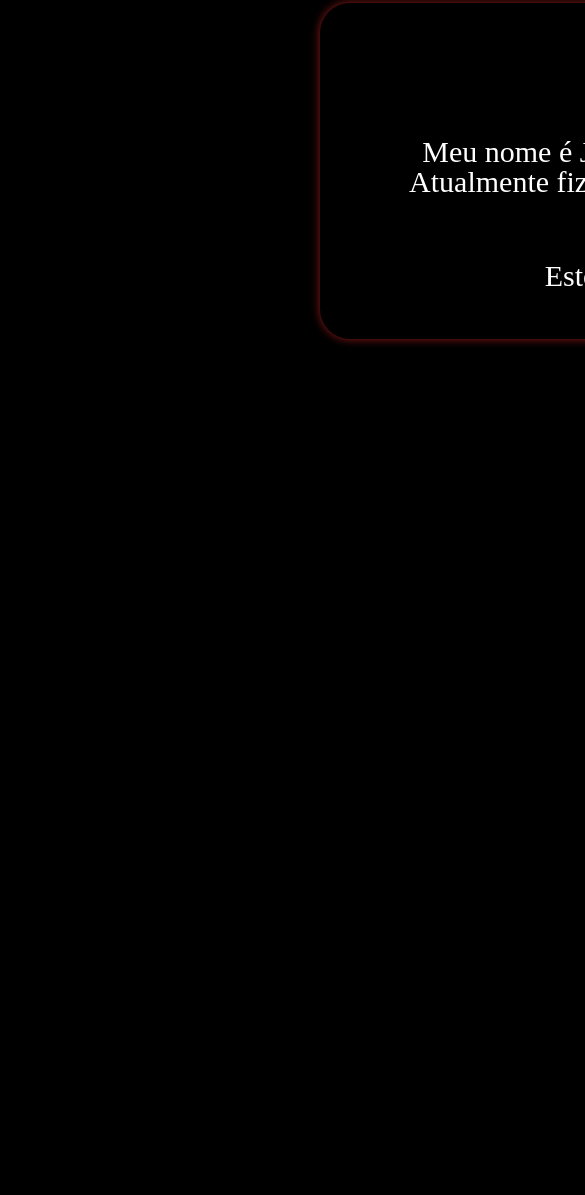
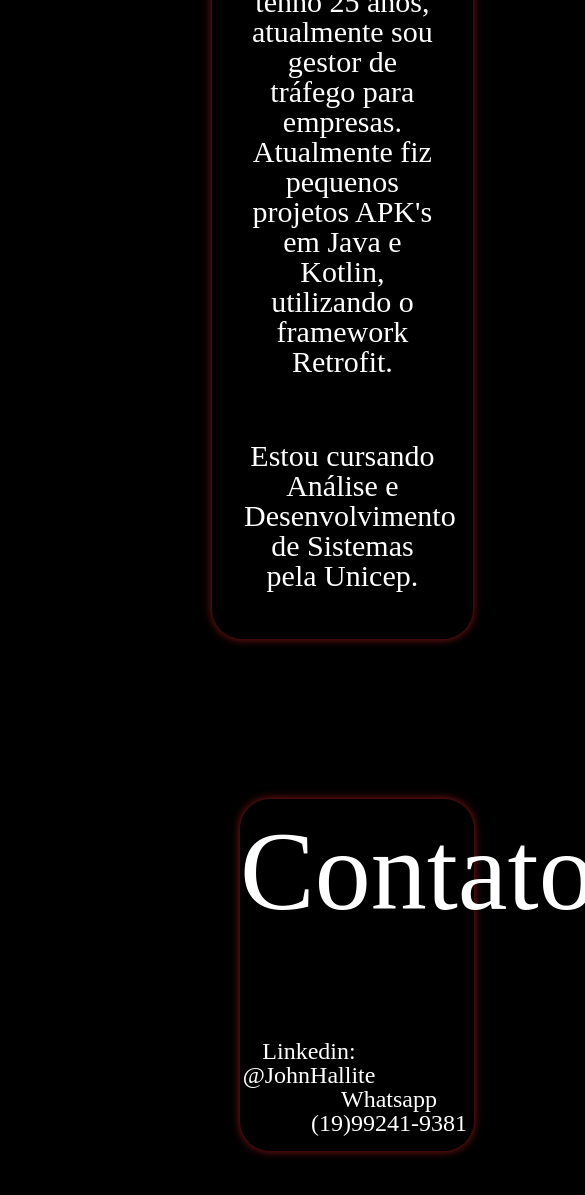
Before and after one commit to JohnPHallite/Primeiro-Projeto, a plain HTML site: page index.html in a window 390 px wide. Shown: the part 1338-2533 px from the top of the page, 585 px wide, since content can reach past the window. Before the commit the page ends 1805 px from the top, so only its background shows below. Drawn offline with Linux system fonts and the light colour scheme.

Commit message:
rodapé finalizado, iniciando a responsividade

```diff
--- a/css/cabecalho.css
+++ b/css/cabecalho.css
@@ -1,4 +1,5 @@
 .cabecalho {
+
     width: 100%;
 
     box-sizing: border-box;
--- a/css/eusou.css
+++ b/css/eusou.css
@@ -42,7 +42,7 @@
     width: 30rem;
     margin: 1rem 1rem 0 0;
     border-radius: 20%;
-    box-shadow: 0 0 25px  #FF2D2D90;
+    box-shadow: 0 0 25px #FF2D2D90;
     margin-top: 2.5rem;
 
 }
--- /dev/null
+++ b/css/rodape.css
@@ -0,0 +1,43 @@
+footer {
+ color: #FFFFFF;
+}
+
+.container-botao {
+    margin-top:10rem;
+    margin-bottom: 8rem;
+    margin-right: 8rem;
+    margin-left: 15rem;
+    text-align: center;
+    padding-top: 1rem;
+    padding-bottom: 1rem;
+    box-sizing: border-box;
+    border-radius: 30px;
+    box-shadow: 0 0 10px #FF2D2D90;
+    width: 60%;
+    align-items: center;
+}
+
+.contatos {
+    font-size: 7rem;
+}
+
+.linkedin {
+    display: inline-block;
+    font-size: 1.5rem;
+    padding-top: 6rem;
+    padding-right: 6rem;
+}
+
+.linkedin:hover {
+    transform: scale(1.03);
+}
+
+.whatsapp {
+    display: inline-block;
+    font-size: 1.5rem;
+    padding-left: 4rem;
+}
+
+.whatsapp:hover {
+    transform: scale(1.03);
+}
--- a/css/sobremim.css
+++ b/css/sobremim.css
@@ -9,17 +9,17 @@
 
 }
 .sobre-alinhamento {
-    margin-top:30rem;
+    margin-top:200px ;
     margin-bottom: 8rem;
     margin-right: 8rem;
-    margin-left: 18rem;
+    margin-left: 180px;
     text-align: center;
     padding-top: 1rem;
     padding-bottom: 1rem;
     box-sizing: border-box;
     border-radius: 30px;
     box-shadow: 0 0 10px #FF2D2D90;
-    width: 80rem;
+    width: 80%;
 }
 .sobre-alinhamento:hover {
     transform: scale(1.03);
--- a/index.html
+++ b/index.html
@@ -10,6 +10,7 @@
         <link href="css/cabecalho.css" rel="stylesheet">
         <link href="css/eusou.css" rel="stylesheet">
         <link href="css/sobremim.css" rel="stylesheet">
+        <link href="css/rodape.css" rel="stylesheet">
     </head>
 
     <body>
@@ -17,9 +18,9 @@
             <img src="./img/logo.svg" alt="Logo do John" class="cabecalho-logo">
             <nav class="cabecalho-navegacao">
                 <ul>
-                    <li class="cabecalho-link"><a href="#">Home</a></li>
-                    <li class="cabecalho-link"><a href="#">Sobre mim</a></li>
-                    <li class="cabecalho-link"><a href="#">Contato</a></li>
+                    <li class="cabecalho-link"><a href="#home">Home</a></li>
+                    <li class="cabecalho-link"><a href="#sobre-mim">Sobre mim</a></li>
+                    <li class="cabecalho-link"><a href="#Contato">Contato</a></li>
                 </ul>
             </nav>
         </header>
@@ -37,14 +38,21 @@
         </main>
         <section class="sobre-mim">
             <div class="container">
-            <div class="sobre-alinhamento">
-                <h2 class="titulo-sobremim">Sobre mim</h2>
+                <div class="sobre-alinhamento">
+                    <h2 class="titulo-sobremim">Sobre mim</h2>
 
-                <p class="texto-sobremim">Meu nome é John Hallite, tenho 25 anos, atualmente sou gestor de tráfego para empresas. Atualmente fiz pequenos projetos APK's em Java e Kotlin, utilizando o framework Retrofit.</p>
+                    <p class="texto-sobremim">Meu nome é John Hallite, tenho 25 anos, atualmente sou gestor de tráfego para empresas. Atualmente fiz pequenos projetos APK's em Java e Kotlin, utilizando o framework Retrofit.</p>
 
-                <p class="texto-sobremim">Estou cursando Análise e Desenvolvimento de Sistemas pela Unicep.</p>
-            </div>
+                    <p class="texto-sobremim">Estou cursando Análise e Desenvolvimento de Sistemas pela Unicep.</p>
+                </div>
             </div>
         </section>
     </body>
+    <footer>
+        <div class="container-botao">
+            <h1 class="contatos"> Contatos</h1>
+            <a class="linkedin" href="https://www.linkedin.com/in/john-paul-hallite/">Linkedin:<br/>@JohnHallite</a>
+            <a class="whatsapp" href="https://api.whatsapp.com/send?phone=5519992419381&text=">Whatsapp<br/>(19)99241-9381</a>
+        </div>
+    </footer>
 </html>
```
